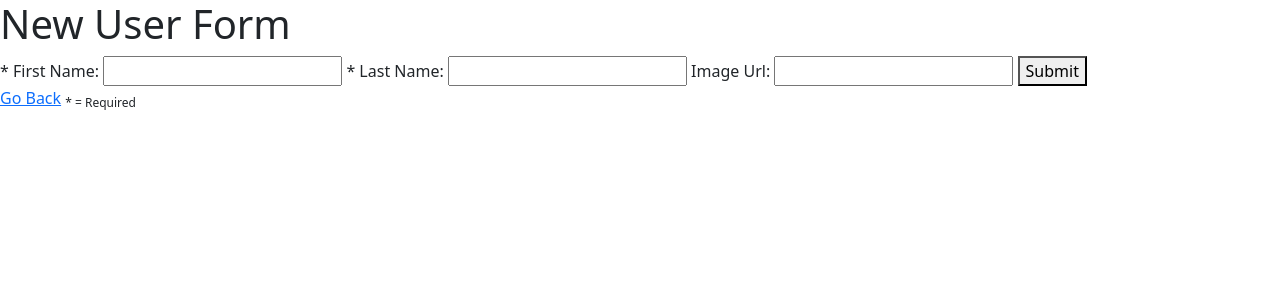
After one commit to JacobKGilbert/flask-blogly-exercise, a Flask app: template templates/form.html in a window 1280 px wide. The commit adds this page. Shown: the top 300 px of the page. Run offline with Flask 2, Linux system fonts and the light colour scheme; the template is opened without the code that fills it, so the values that code supplies are empty.

Commit message:
add user info route

```diff
--- a/app.py
+++ b/app.py
@@ -1,8 +1,8 @@
 """Blogly application."""
 
-from flask import Flask
+from flask import Flask, render_template, redirect, request
 from flask_debugtoolbar import DebugToolbarExtension
-from models import db, connect_db
+from models import db, connect_db, User
 
 app = Flask(__name__)
 app.config['SQLALCHEMY_DATABASE_URI'] = 'postgresql:///blogly'
@@ -16,3 +16,29 @@ connect_db(app)
 db.create_all()
 
 @app.route('/')
+def home_rt():
+  return redirect('/users')
+
+@app.route('/users')
+def users_list_rt():
+  '''Renders all users into list.'''
+  return render_template('users.html')
+
+@app.route('/users/new', methods=['GET', 'POST'])
+def new_user_rt():
+  '''GET new user form. POST new user into database.'''
+  if request.method == 'POST':
+    first_name = request.form['firstName']
+    last_name = request.form['lastName']
+    img_url = request.form['imgUrl']
+    new_user = User(first_name=first_name, last_name=last_name, img_url=img_url)
+
+    db.session.add(new_user)
+    db.session.commit()
+    return redirect('/users')
+  else:
+    return render_template('form.html')
+
+@app.route('/users/{user_id}')
+def select_user_rt(user_id):
+  return render_template('user_info.html')
--- a/templates/base.html
+++ b/templates/base.html
@@ -4,6 +4,10 @@
   <meta charset="UTF-8">
   <meta name="viewport" content="width=device-width, initial-scale=1.0">
   <title>{% block Title %}{% endblock %}</title>
+  <link href="https://cdn.jsdelivr.net/npm/bootstrap@5.0.0-beta3/dist/css/bootstrap.min.css" rel="stylesheet"
+    integrity="sha384-eOJMYsd53ii+scO/bJGFsiCZc+5NDVN2yr8+0RDqr0Ql0h+rP48ckxlpbzKgwra6" crossorigin="anonymous">
+  <script src="https://cdn.jsdelivr.net/npm/bootstrap@5.0.0-beta3/dist/js/bootstrap.bundle.min.js"
+    integrity="sha384-JEW9xMcG8R+pH31jmWH6WWP0WintQrMb4s7ZOdauHnUtxwoG2vI5DkLtS3qm9Ekf" crossorigin="anonymous" defer></script>
 </head>
 <body>
   {% block Body %}
--- /dev/null
+++ b/templates/form.html
@@ -0,0 +1,17 @@
+{% extends 'base.html' %}
+{% block Title %}New User Form{% endblock %}
+
+{% block Body %}
+<h1>New User Form</h1>
+<form action="/users/new" method="POST">
+  <label for="firstName">* First Name:</label>
+  <input type="text" name="firstName" id="firstName" required>
+  <label for="lastName">* Last Name:</label>
+  <input type="text" name="lastName" id="lastName" required>
+  <label for="imgUrl">Image Url:</label>
+  <input type="text" name="imgUrl" id="imgUrl">
+  <button type="submit">Submit</button>
+</form>
+<a href="/">Go Back</a>
+<sub>* = Required</sub>
+{% endblock %}
--- /dev/null
+++ b/templates/user_info.html
@@ -0,0 +1,6 @@
+{% extends 'base.html' %}
+{% block Title %}{{}}{% endblock %}
+
+{% block Body %}
+
+{% endblock %}
```
Also changed, not shown: models.py (+5 -2 lines), templates/users.html (renamed from templates/home.html).
